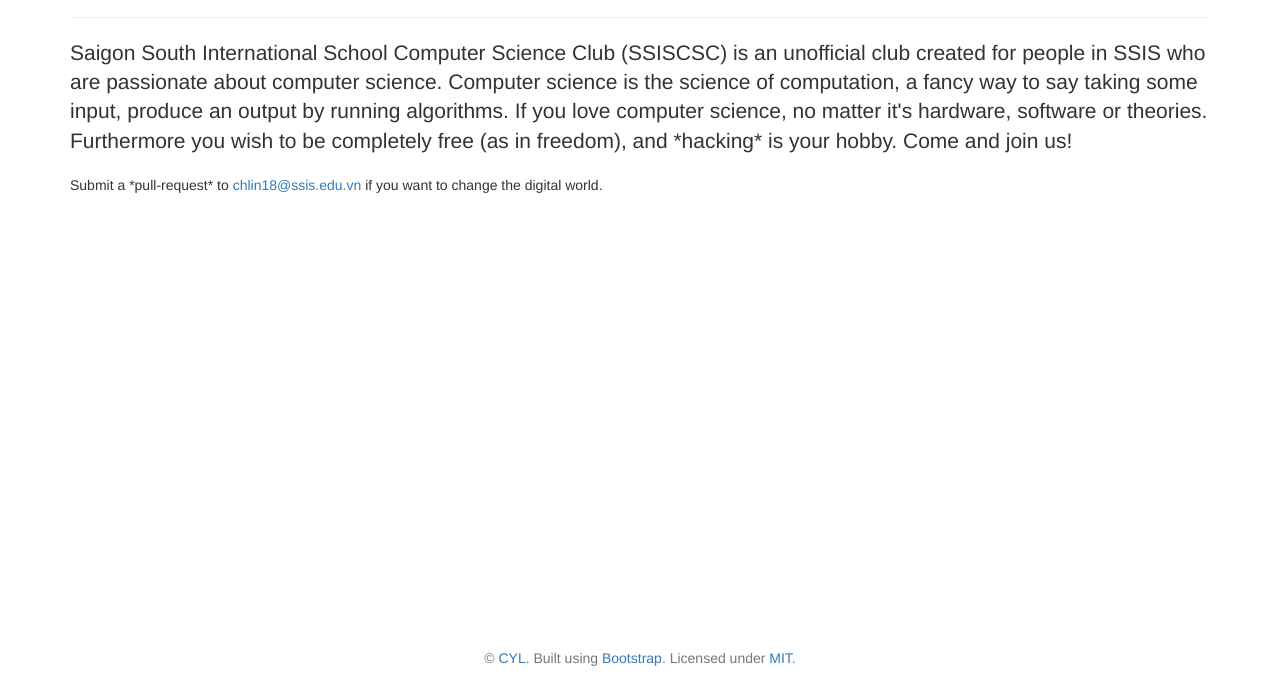
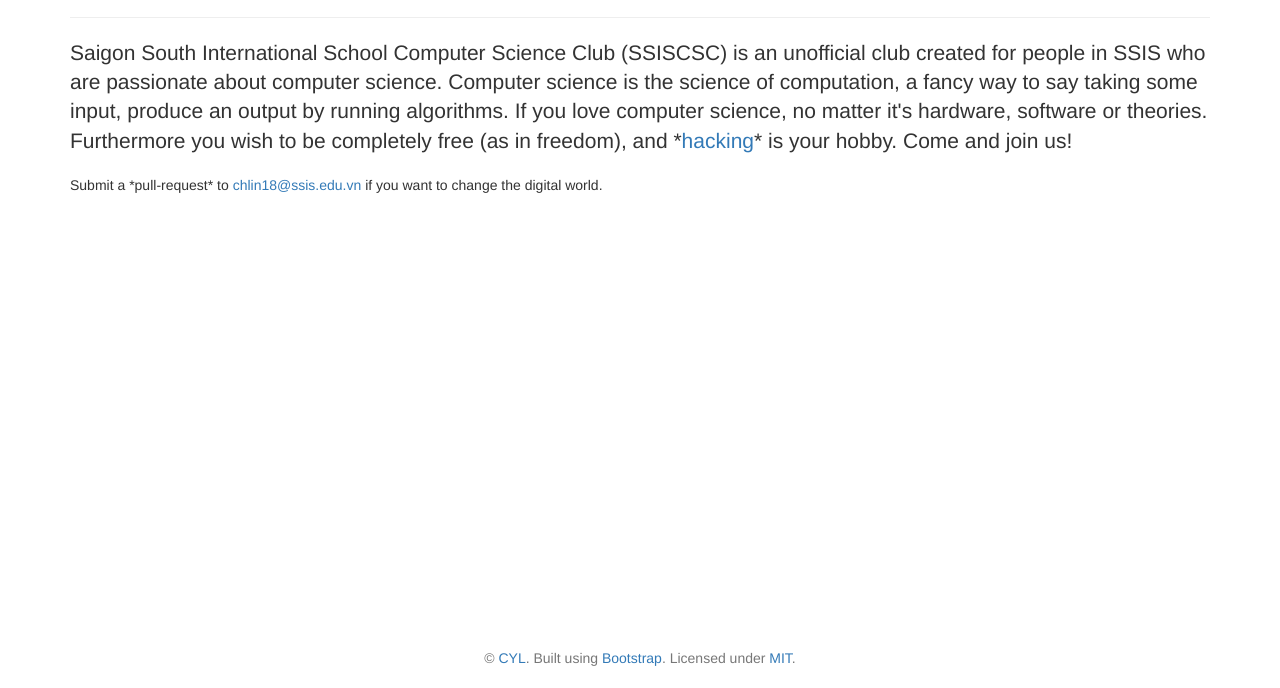
Before and after one commit to ssiscsc/ssiscsc.github.io, a plain HTML site: page about.html in a window 1280 px wide. Shown: the part 112-800 px from the top of the page. Drawn offline with nearby package versions, Linux system fonts and the light colour scheme.

Commit message:
added the definition of *hacking*

```diff
--- a/about.html
+++ b/about.html
@@ -1,6 +1,6 @@
 <!DOCTYPE html>
 <!--
-  about.html Rev. 2
+  about.html Rev. 3
   Author: Chiayo Lin
   Email : chiayo.lin@gmail.com
 -->
@@ -50,7 +50,11 @@
       <div class="page-header">
         <h1>What the heck is SSISCSC?</h1>
       </div>
-      <p class="lead">Saigon South International School Computer Science Club (SSISCSC) is an unofficial club created for people in SSIS who are passionate about computer science. Computer science is the science of computation, a fancy way to say taking some input, produce an output by running algorithms. If you love computer science, no matter it's hardware, software or theories. Furthermore you wish to be completely free (as in freedom), and *hacking* is your hobby. Come and join us!</p>
+      <p class="lead">Saigon South International School Computer Science Club (SSISCSC) is an unofficial club created for
+        people in SSIS who are passionate about computer science. Computer science is the science of computation, a fancy
+        way to say taking some input, produce an output by running algorithms. If you love computer science, no matter
+        it's hardware, software or theories. Furthermore you wish to be completely free (as in freedom), and
+        *<a href="https://stallman.org/articles/on-hacking.html">hacking</a>* is your hobby. Come and join us!</p>
       <p>Submit a *pull-request* to <a href="mailto:chlin18@ssis.edu.vn">chlin18@ssis.edu.vn</a> if you want to change the digital world.</p>
     </div>
     <footer class="footer">
```
